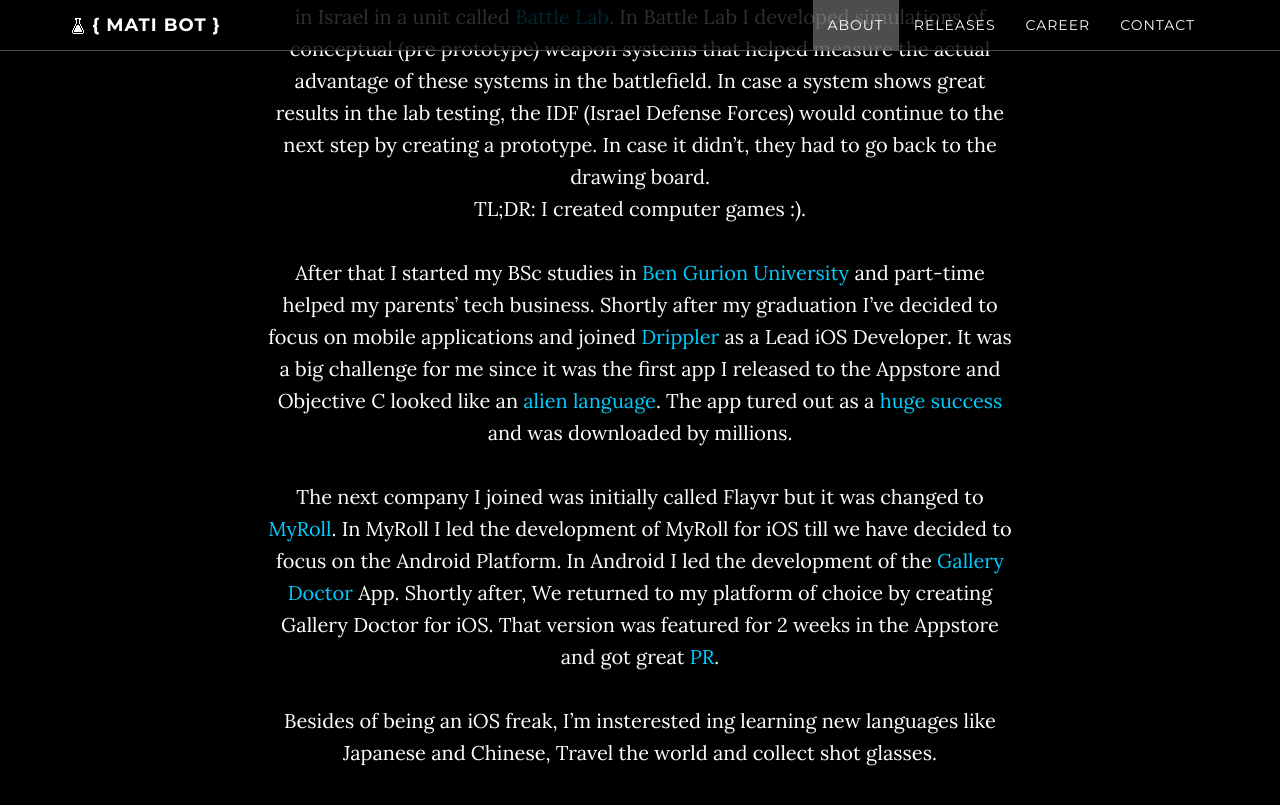
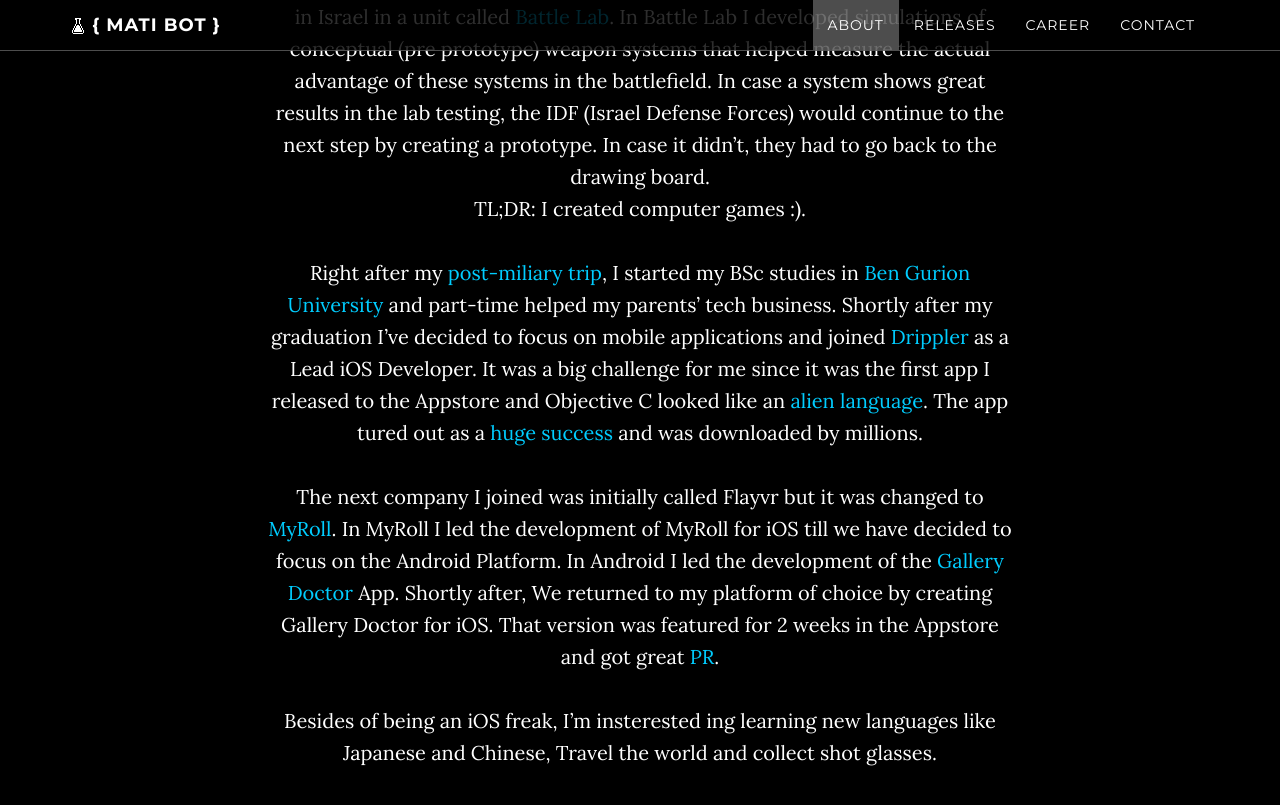
Before and after one commit to MatiBot/MatiBot.github.io, a Jekyll site: the page built from index.html, in a window 1280 px wide and 900 px high, scrolled down 1377 px. Shown: the top 805 px of the window. Built offline with Jekyll 4.4.1, drawn with Linux system fonts in a browser that asks for light colours; comment, search, counter and statistics services are not loaded.

Commit message:
update about

```diff
--- a/about.html
+++ b/about.html
@@ -10,7 +10,7 @@ Currently, my main focus is on mobile applications for iOS and Android. In that
 I started my career as a software engineer during my obligatory military service in Israel in a unit called <a href="https://www.idfblog.com/blog/2012/01/05/virtual-reality-the-idf-ground-forces-battle-lab/">Battle Lab</a>.
 In Battle Lab I developed simulations of conceptual (pre prototype) weapon systems that helped measure the actual advantage of these systems in the battlefield.
 In case a system shows great results in the lab testing, the IDF (Israel Defense Forces) would continue to the next step by creating a prototype. In case it didn't, they had to go back to the drawing board.<br> TL;DR: I created computer games :). <br><br>
-After that I started my BSc studies in <a href="http://www.bgu.ac.il">Ben Gurion University</a> and part-time helped my parents' tech business.
+Right after my <a href="http://www.quora.com/Why-do-Israelis-love-to-travel-to-India">post-miliary trip</a>, I started my BSc studies in <a href="http://www.bgu.ac.il">Ben Gurion University</a> and part-time helped my parents' tech business.
 Shortly after my graduation I've decided to focus on mobile applications and joined <a href="http://www.drippler.com">Drippler</a> as a Lead iOS Developer.
 It was a big challenge for me since it was the first app I released to the Appstore and Objective C looked like an <a href="https://www.youtube.com/watch?v=0Qm07MUkgiA">alien language</a>.
 The app tured out as a <a href="http://gizmodo.com/5995398/drippler-turn-your-phone-into-the-best-damn-phone-it-can-be">huge success</a> and was downloaded by millions.<br><br>
```
